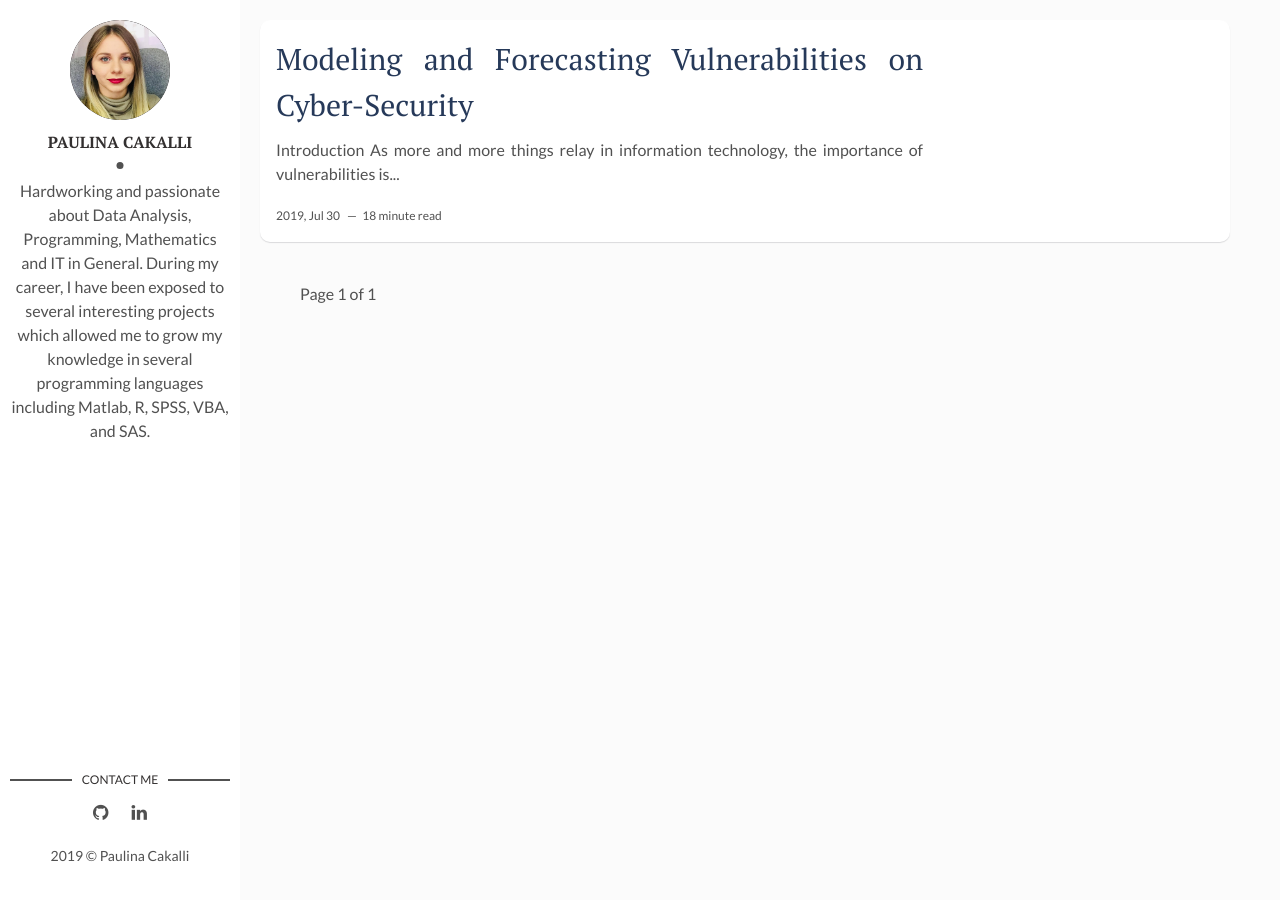
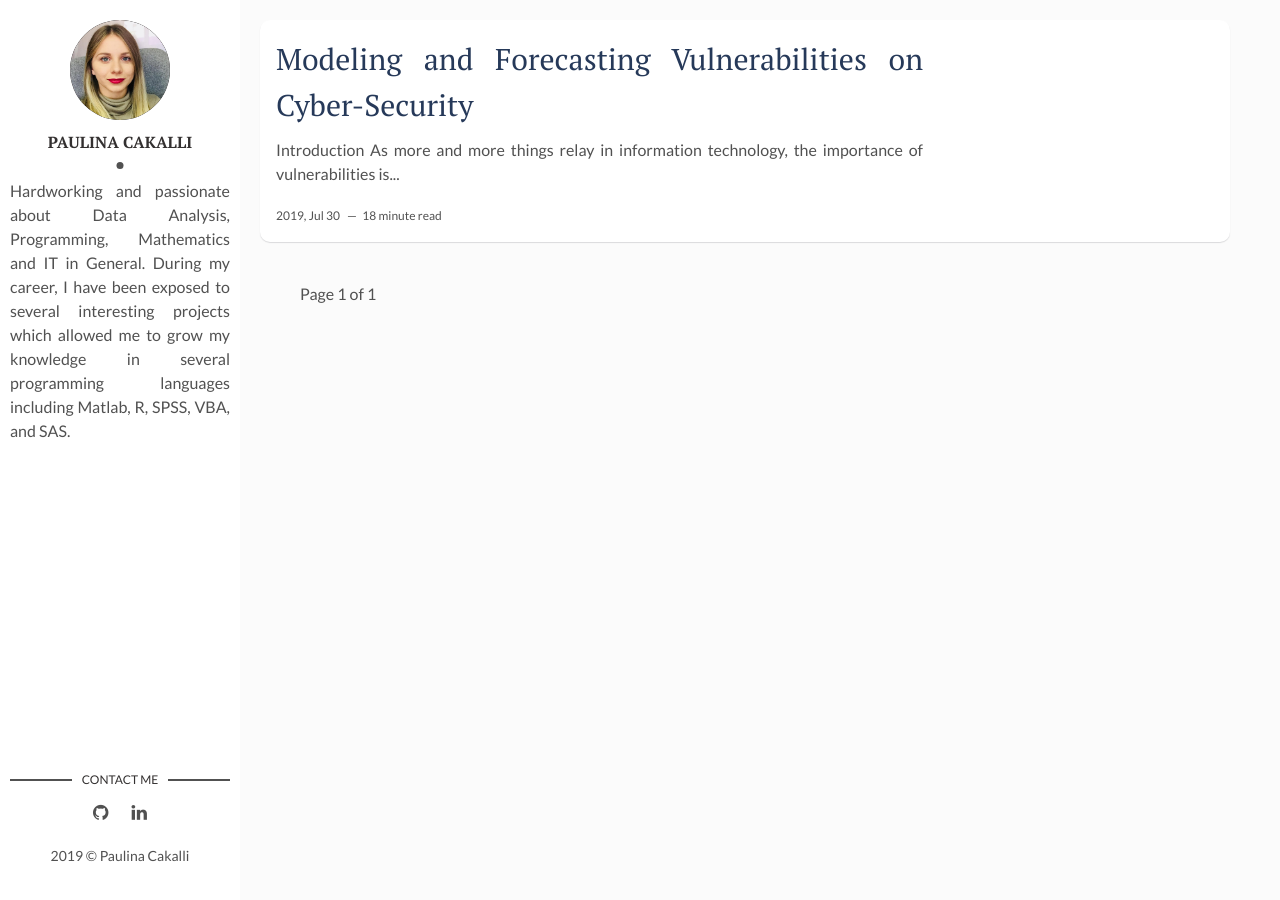
Before and after one commit to PaulinaCakalli/paulinacakalli.github.io, a Jekyll site: the page built from index.html, in a window 1280 px wide. Built offline with Jekyll 4.4.1, drawn with Linux system fonts in a browser that asks for light colours; the list of posts is cut into pages by our own code.

Commit message:
Update main.html

```diff
--- a/_layouts/main.html
+++ b/_layouts/main.html
@@ -9,7 +9,7 @@ layout: default
         <a href="{{site.baseurl}}/"><img src="{{site.baseurl}}/assets/img/{% if site.author-img %}{{site.author-img}}{% endif %}" alt="{{site.author}}"></a>
       </div>
       <div class="author-name">{{site.author}}</div>
-      <p>{{site.about-author}}</p>
+      <p align="justify">{{site.about-author}}</p>
     </div>
   </header> <!-- End Header -->
   <footer>
```
